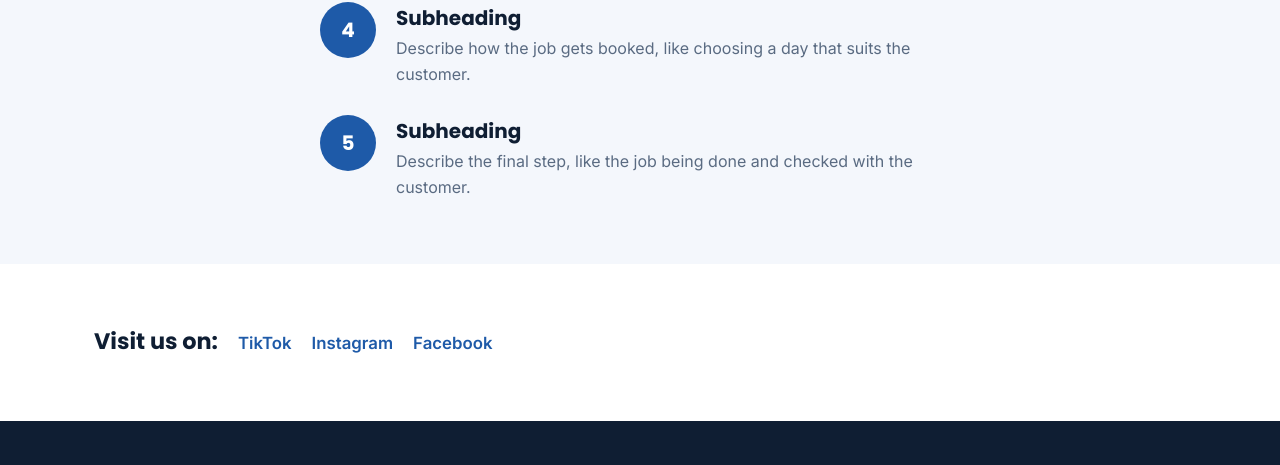
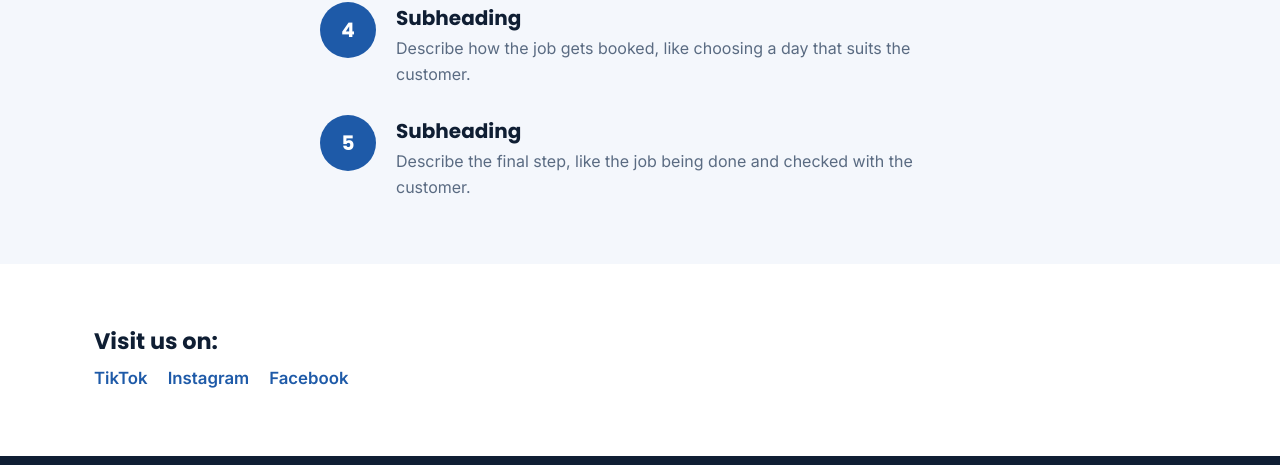
Before and after one commit to Mrcheete/cleartide-pools-demo, a plain HTML site: page quote.html in a window 1280 px wide. Shown: the part 1806-2271 px from the top of the page. Drawn offline with Linux system fonts and the light colour scheme.

Commit message:
Put the social links under the Visit us on heading
Co-Authored-By: Claude Opus 5.5 <noreply@anthropic.com>

```diff
--- a/style.css
+++ b/style.css
@@ -564,15 +564,8 @@ a.contact-card { cursor: pointer; }
 }
 
 /* ---------- Visit us on (social links) [21] ---------- */
-/* Heading on the left with the platform names as plain text beside it */
-.social-visit {
-  display: flex;
-  flex-wrap: wrap;
-  align-items: baseline;
-  gap: 8px 20px;
-}
-.social-visit h2 { font-size: 1.4rem; }
-/* The three names stay together: if they don't fit beside the heading, they all move under it */
+/* Heading on the left with the platform names as plain text underneath */
+.social-visit h2 { font-size: 1.4rem; margin-bottom: 10px; }
 .social-links { display: flex; gap: 20px; }
 .social-visit a { color: var(--color-primary); font-weight: 600; font-size: 1.05rem; }
 .social-visit a:hover { color: var(--color-primary-dark); text-decoration: underline; }
```
